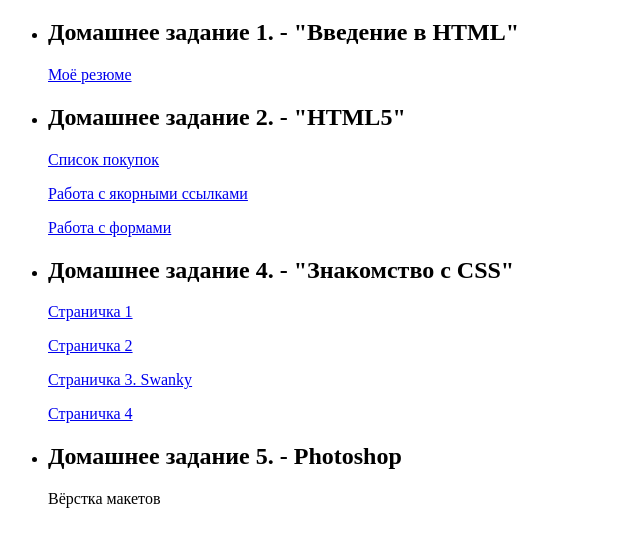
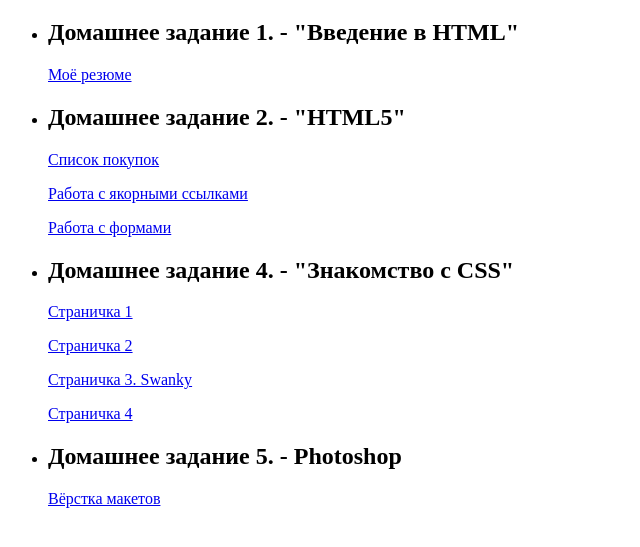
Before and after one commit to zhdnva/myhomework, a plain HTML site: page index.html in a window 1280 px wide. Shown: the part 61-608 px from the top of the page, without its empty margins (0-640 px from the left). Drawn offline with Linux system fonts and the light colour scheme.

Commit message:
Fixed link

```diff
--- a/index.html
+++ b/index.html
@@ -28,7 +28,7 @@
     </li>
     <li>
       <h2>Домашнее задание 5. - Photoshop</h2>
-      <p><a href="hw5/"></a>Вёрстка макетов</p>
+      <p><a href="hw5/">Вёрстка макетов</a></p>
     </li>
   </ul>
 </body>
```
